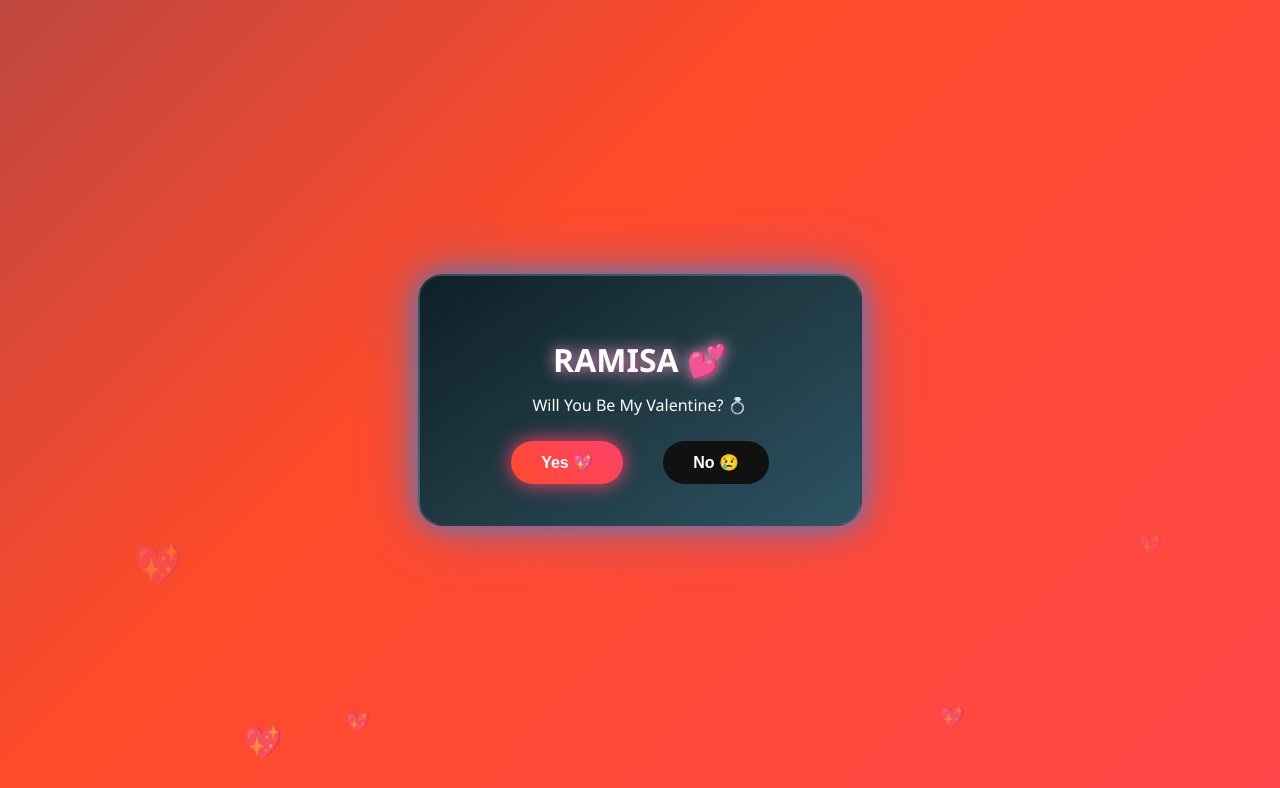
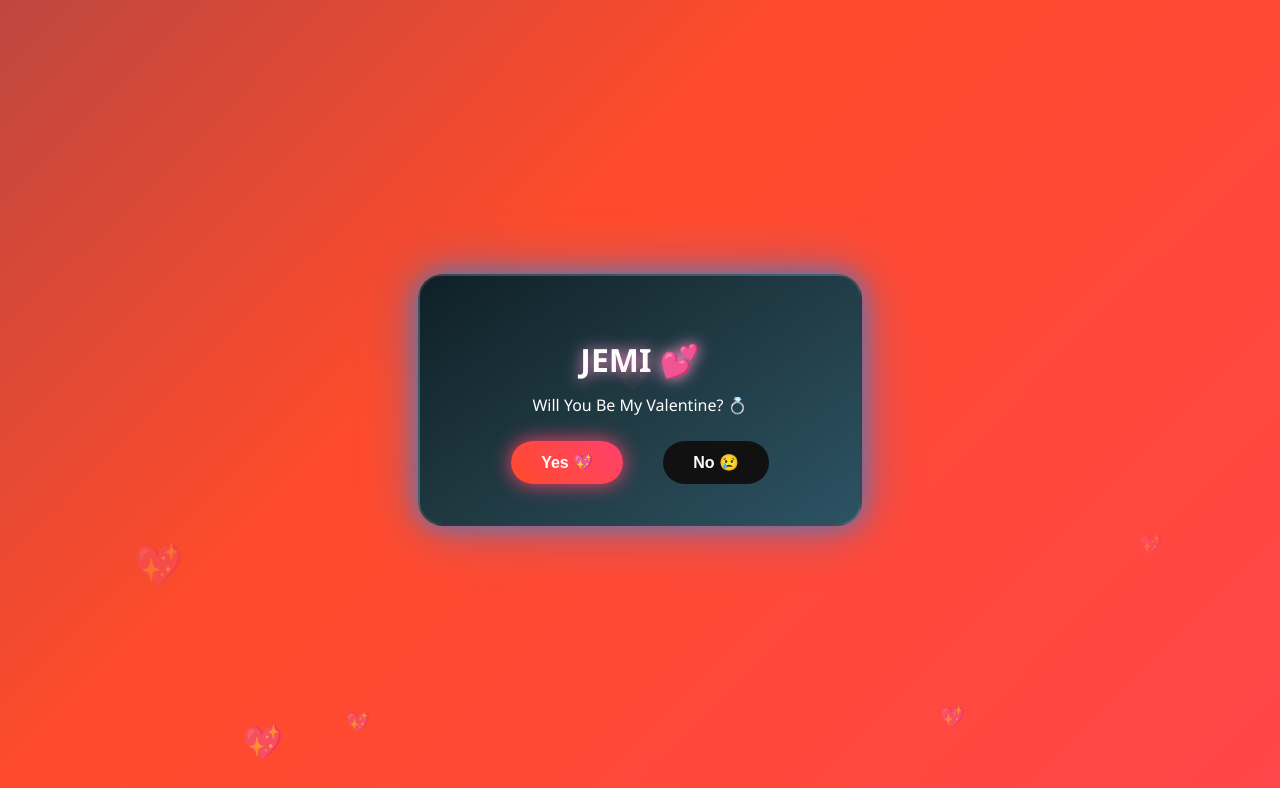
Before and after one commit to lim9n/lim9n.github.io, a plain HTML site: page index.html in a window 1280 px wide. Shown: the top 788 px of the page. Drawn offline with Linux system fonts and the light colour scheme.

Commit message:
index.html

```diff
--- a/index.html
+++ b/index.html
@@ -129,7 +129,7 @@ button {
 <body>
 
 <div class="container">
-    <h1>RAMISA 💕</h1>
+    <h1>JEMI 💕</h1>
     <h2>Will You Be My Valentine? 💍</h2>
 <div class="button-container">
     <button id="yesBtn">Yes 💖</button>
```
